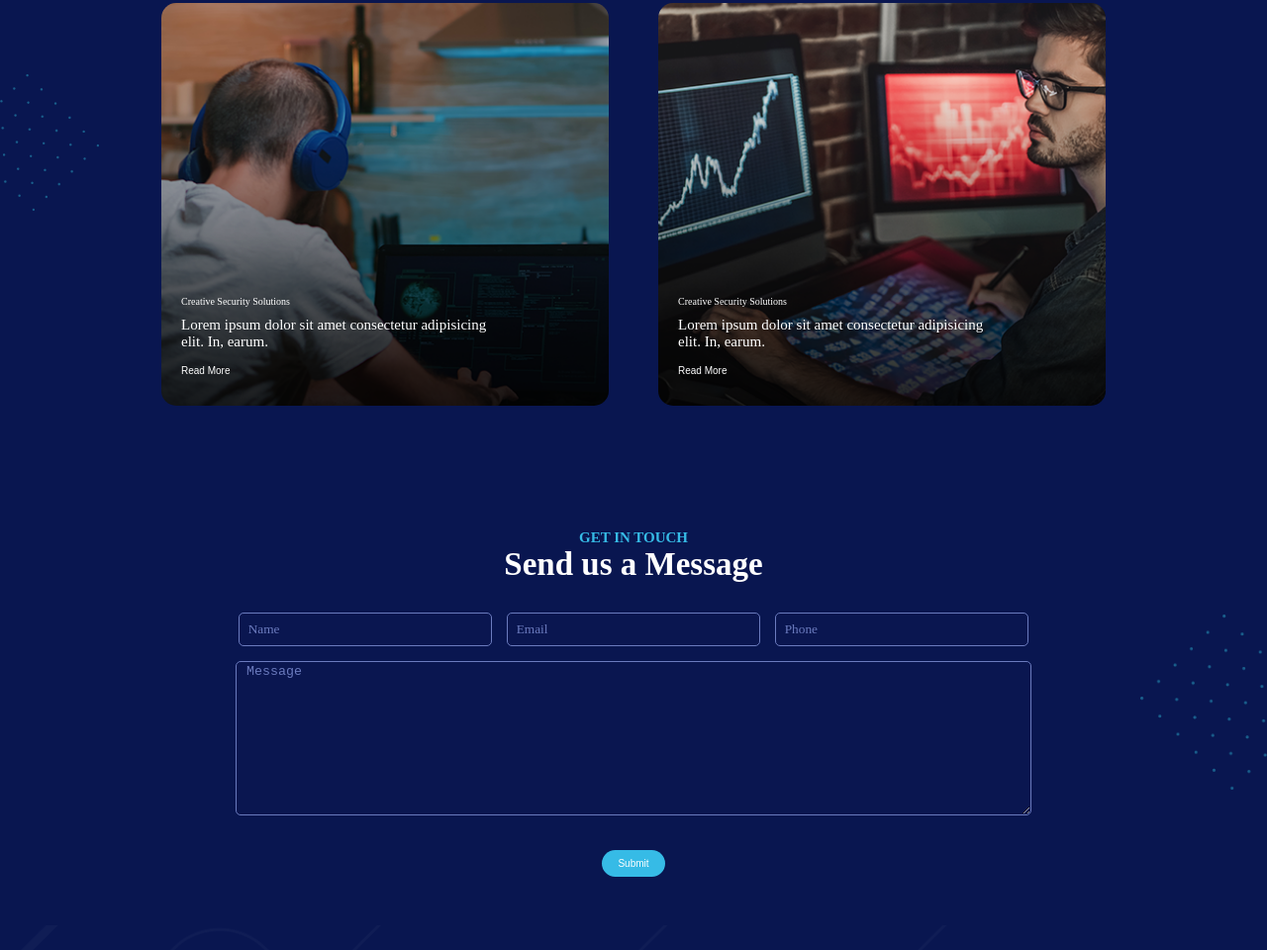
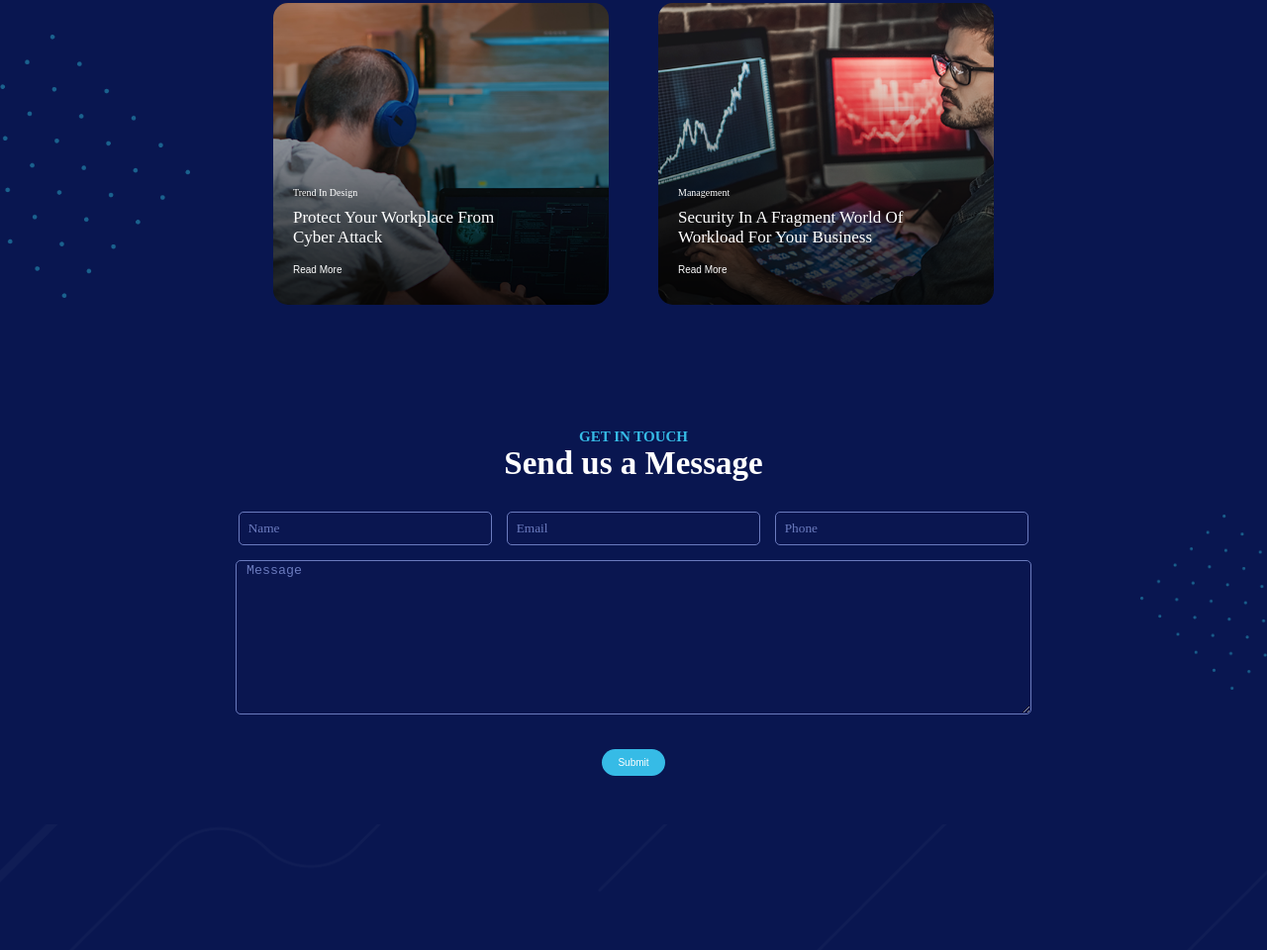
Before and after one commit to Soulayy/Soulaymane-Jules-molenstars, a plain HTML site: page index.html in a window 1280 px wide. Shown: the part 3219-4179 px from the top of the page at 99% size. Drawn offline with Linux system fonts and the light colour scheme; a web font is replaced by a local one.

Commit message:
section 7 corrections

```diff
--- a/index.html
+++ b/index.html
@@ -297,8 +297,8 @@
                     <div class="sect7RightBackground"></div>
 
                     <div class="sect7Text">
-                        <p class="sect7LeftSmallTitle">Creative Security Solutions</p>
-                        <p class="sect7LeftTitle">Lorem ipsum dolor sit amet consectetur adipisicing elit. In, earum.</p>
+                        <p class="sect7LeftSmallTitle">Trend In Design</p>
+                        <p class="sect7LeftTitle">Protect Your Workplace From Cyber Attack</p>
 
                         <div class="sect7LeftButton">
                             <button>Read More</button>
@@ -311,8 +311,8 @@
                     <div class="sect7LeftBackground"></div>
 
                     <div class="sect7Text">
-                        <p class="sect7RightSmallTitle">Creative Security Solutions</p>
-                        <p class="sect7RightTitle">Lorem ipsum dolor sit amet consectetur adipisicing elit. In, earum.</p>
+                        <p class="sect7RightSmallTitle">Management</p>
+                        <p class="sect7RightTitle">Security In A Fragment World Of Workload For Your Business</p>
 
                         <div class="sect7LeftButton">
                             <button>Read More</button>
--- a/public/style/animationJules.css
+++ b/public/style/animationJules.css
@@ -1,8 +1,12 @@
 .sect7LeftBackground:hover{
-    transform: rotate(5deg) scale(1.1)
+    transform: rotate(2deg) scale(1.05)
 
 }
 
 .sect7RightBackground:hover{
-    transform: rotate(5deg) scale(1.1)
+    transform: rotate(2deg) scale(1.05)
 }
+
+.sect7Text :hover{
+    color: rgb(5, 212 , 239);
+}
--- a/public/style/responsiveJules.css
+++ b/public/style/responsiveJules.css
@@ -106,6 +106,10 @@
         width: 70%;
     }
 
+    .section7>img{
+        display: none;
+    }
+
     .section10{
         flex-wrap: wrap;
         height: auto;
@@ -208,6 +212,10 @@
         width: 70%;
     }
 
+    .section7>img{
+        display: none;
+    }
+
     .section10{
         flex-wrap: wrap;
         justify-content: center;
--- a/public/style/styleJules.css
+++ b/public/style/styleJules.css
@@ -326,7 +326,7 @@
 }
 
 .sect7Right{
-    width: 40%;
+    width: 30%;
     aspect-ratio: 1/0.9;
     overflow: hidden;
     border-radius: 15px;
@@ -355,7 +355,7 @@
     background-position: center;
     background-repeat: no-repeat;
     padding: 15px;
-    transition: 1s;
+    transition: 0.5s;
 }
 
 .sect7LeftBackground{
@@ -369,12 +369,13 @@
     background-position: center;
     background-repeat: no-repeat;
     padding: 15px;
-    transition: 1s;
+    transition: 0.5s;
 }
 
 .sect7LeftTitle, .sect7RightTitle{
-    font-size: 15px;
+    font-size: 17px;
     margin-top: 0;
+    font-family: robotoBold;
 }
 
 .sect7LeftSmallTitle, .sect7RightSmallTitle{
@@ -407,8 +408,8 @@
 
 .section7>img{
     position: absolute;
-    top: 200px;
-    width: 100px;
+    top: 160px;
+    width: 15%;
 }
 
 
```
